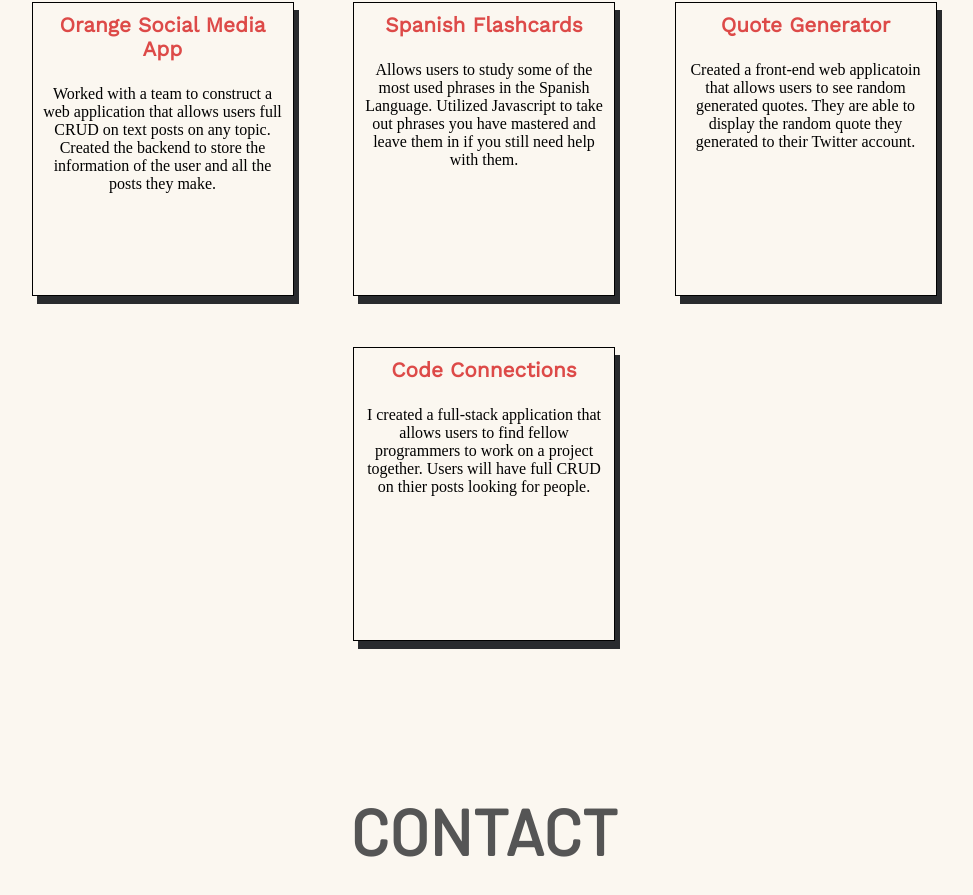
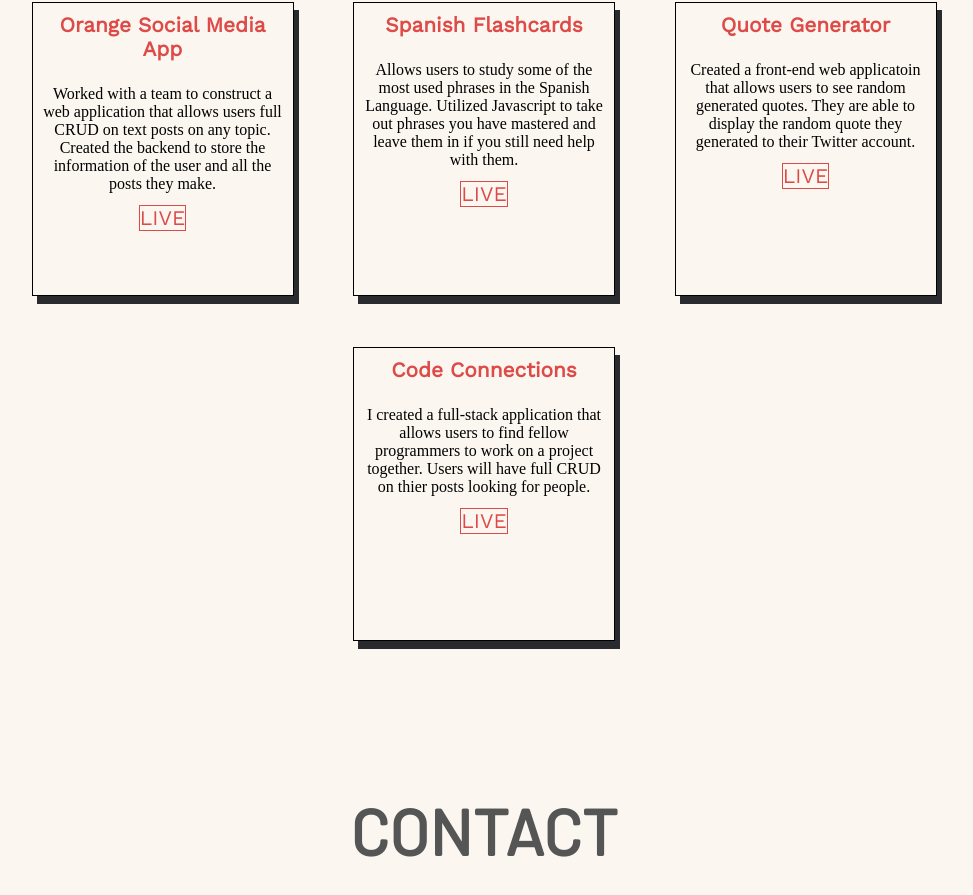
Before and after one commit to erikcorea/port2022, a React (Create React App) app: page / in a window 1280 px wide. Shown: the part 2052-2947 px from the top of the page, without its empty margins (156-1129 px from the left). Built offline with nearby package versions, Linux system fonts and the light colour scheme.

Commit message:
added styling to buttons

```diff
--- a/src/Components/Projects.js
+++ b/src/Components/Projects.js
@@ -14,10 +14,9 @@ function Projects() {
                     <h5 className="card-title">{project.title}</h5>
                     <p className="card-text">{project.description}</p>
                     <div className='project-links'>
-                        <div className='link-container'>
-                            <div className='github-icon-project'>
-                            </div>
-                        </div>
+                    <div className='link-button-container'>
+                        <button className='link-button'><a className="link" href ="https://docs.google.com/document/d/1V_qwBwpUjXztFb_fDUlu3GlAA5JotlzC9aCKgcIGqzU/edit?usp=sharing">LIVE</a></button>
+                    </div>
                     </div>
                 </div>
             </div>
--- a/src/Styling/main.css
+++ b/src/Styling/main.css
@@ -234,6 +234,18 @@ ul#about-list {
     color: #DD4A48;
 }
 
+.link-button{
+    background-color: transparent;
+    background-repeat: no-repeat;
+    border: solid #DD4A48 1px;
+    cursor: pointer;
+    overflow: hidden;
+    font-size: 2rem;
+    color: #DD4A48;
+}
+
+
+
 .button-container{
     width: 80%;
     margin-left: 10%;
@@ -244,6 +256,29 @@ ul#about-list {
     flex-wrap: wrap;
     font-family: 'Work Sans', sans-serif;
     font-size: 3rem;
+}
+
+.link-button{
+    display: flex;
+    align-items: center;
+    justify-content: space-evenly;
+    flex-wrap: wrap;
+    color: #DD4A48;
+    font-size: 1.3rem;
+    font-family: 'Work Sans', sans-serif;
+}
+
+.link-button:hover{
+    background-color: #DD4A48;
+}
+
+.link{
+    text-decoration: none;
+    color: #DD4A48;
+}
+
+.link:hover{
+    color: #FBF7F0;
 }
 
 .email{
```
